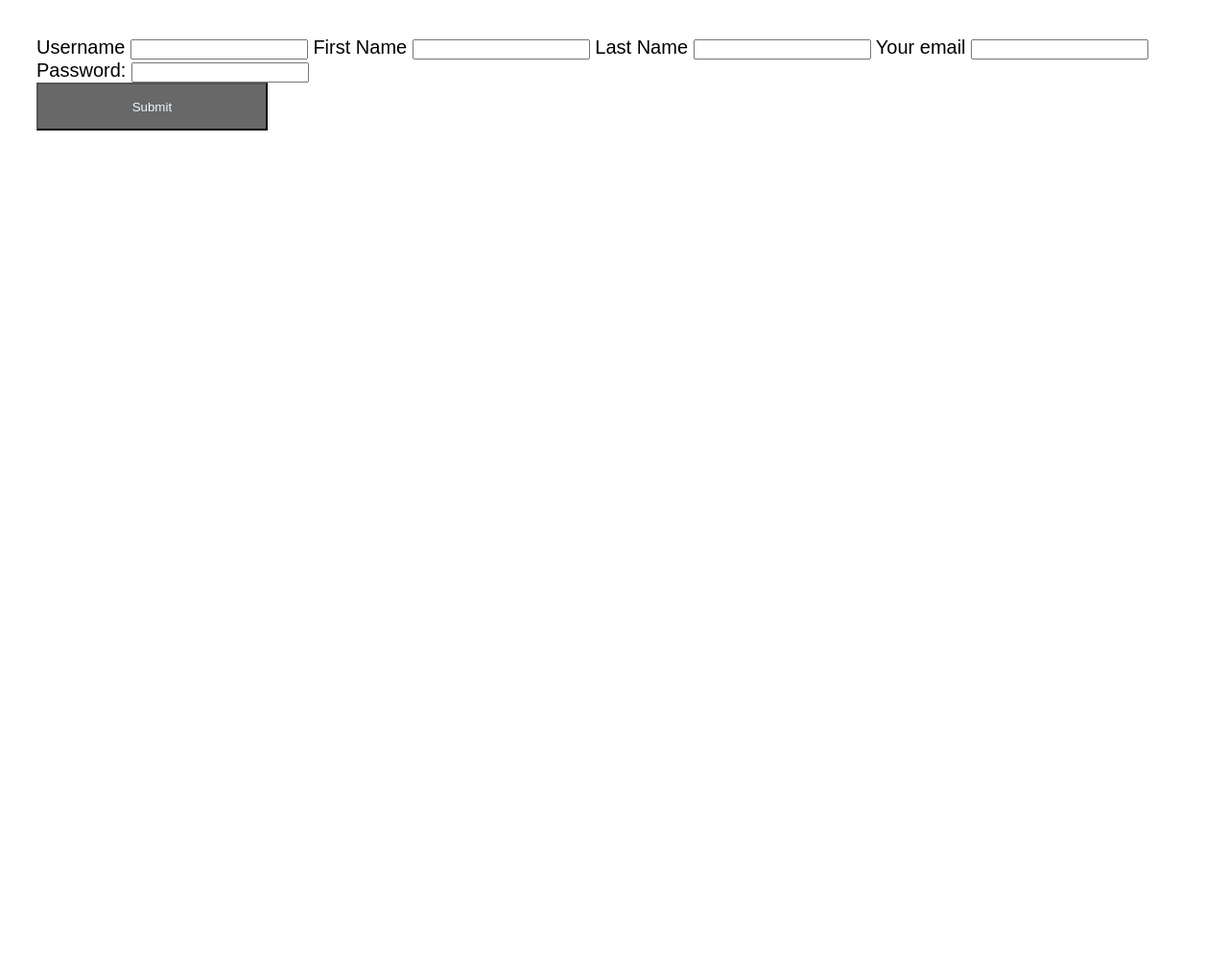
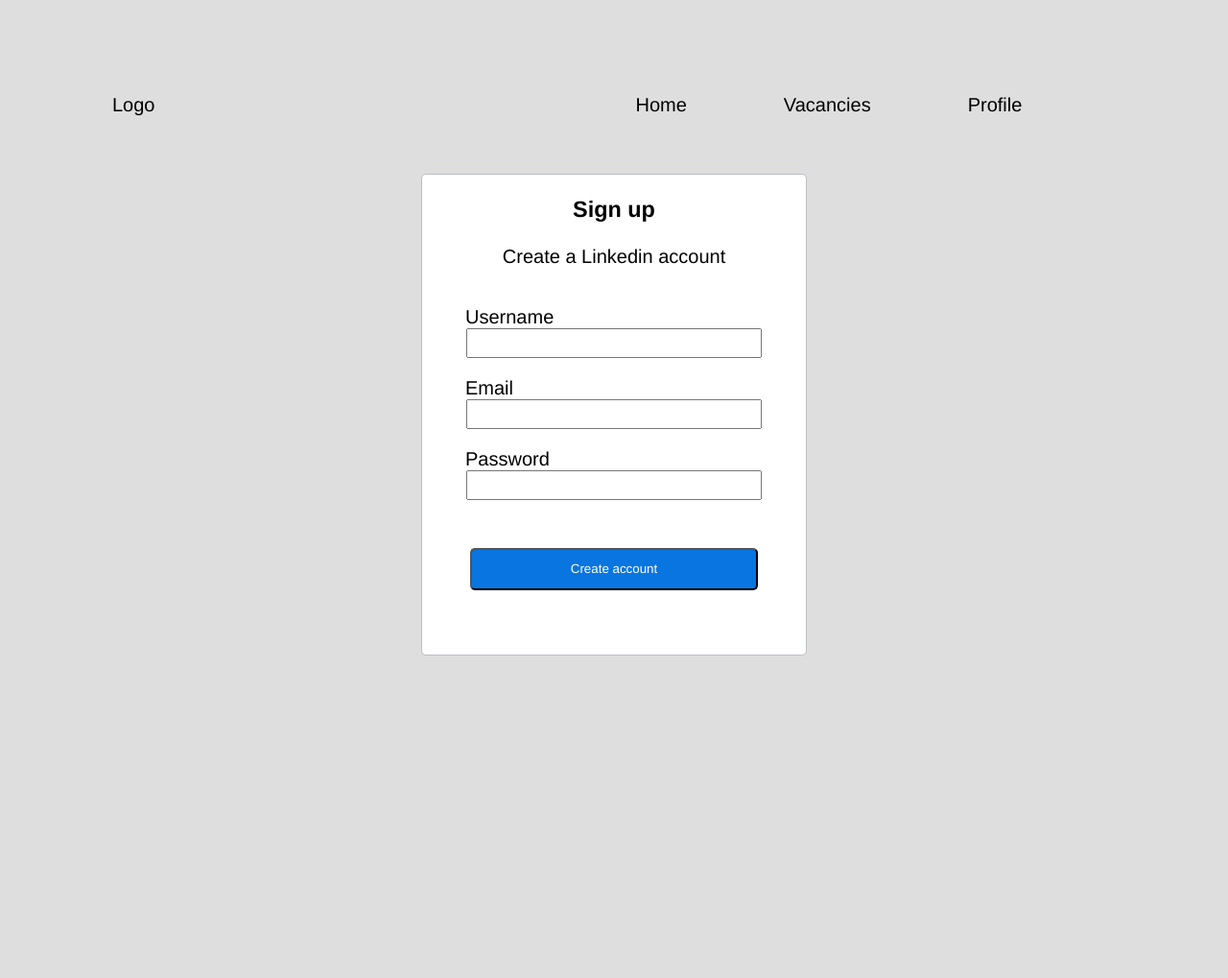
Before and after one commit to yabluko/Robak.LNU.Job-Portal, a Django app: template registrationapp/templates/registrationapp/registration.html in a window 1280 px wide. Shown: the whole page at 96% size. Before the commit the page ends 136 px from the top, so only its background shows below. Run offline with Django 4.2, Linux system fonts and the light colour scheme; the template is opened without the code that fills it, so the values that code supplies are empty.

Commit message:
created registration page

```diff
--- /dev/null
+++ b/core/urls.py
@@ -0,0 +1,6 @@
+from django.urls import path
+from . import views
+
+urlpatterns = [
+    path('', views.core, name="core" )
+]
--- a/core/views.py
+++ b/core/views.py
@@ -1,5 +1,4 @@
 from django.shortcuts import render
-from django.http import HttpResponse
 # Create your views here.
 
 def core(request):
--- a/job_portal/settings.py
+++ b/job_portal/settings.py
@@ -59,7 +59,7 @@ TEMPLATES = [
     {
         'BACKEND': 'django.template.backends.django.DjangoTemplates',
         'DIRS': [
-            BASE_DIR / 'templates'
+            BASE_DIR / 'templates',
         ],
         'APP_DIRS': True,
         'OPTIONS': {
--- a/job_portal/urls.py
+++ b/job_portal/urls.py
@@ -14,17 +14,13 @@ Including another URLconf
     2. Add a URL to urlpatterns:  path('blog/', include('blog.urls'))
 """
 from django.contrib import admin
-from django.urls import path
-
-from core.views import core
-from registrationapp.views import signup
-from registrationapp.views import login
-from info.views import info
+from django.urls import path, include
 
 urlpatterns = [
     path('admin/', admin.site.urls),
-    path('', core, name='core'),
-    path('signup/', signup, name='signup'),
-    path('signup/login/', login, name='login'),
-    path('info/', info, name='info'),
+    path('', include('core.urls')),
+
+    path('accounts/', include('registrationapp.urls')),
+    # path('signup/login/', login, name='login'),
+    # path('info/', info, name='info'),
 ]
--- /dev/null
+++ b/registrationapp/static/registrationapp/css/style.css
@@ -0,0 +1,125 @@
+body{
+    font-family: 'AvenirNext', Avenir, 'Helvetica Neue', Helvetica, Arial, sans-serif;
+    font-size: 20px;
+    padding: 30px;
+    background-color:rgb(223, 222, 222);
+
+}
+a{
+    text-decoration: none;
+}
+
+li{
+    list-style-type: none;
+}
+
+.wrapper{
+    min-height: 100%;
+    overflow: hidden;
+}
+
+.header{
+    width: 100%;
+    left: 0;
+    top: 0;
+    z-index: 50;
+}
+
+.header__container{
+    max-width: 1046px;
+    margin: 0 auto;
+    display: flex;
+    min-height: 104px;
+    align-items: center;
+}
+
+.header__menu{
+    margin: 0px 0px 0px 400px ;
+}
+
+.header__logo{
+    color: inherit;
+}
+
+.menu__list{
+    display: flex;
+}
+
+.menu__link{
+    margin-left: 21px;
+    color: inherit;
+}
+
+.menu__item{
+    margin: 40px;
+    color:black;
+}
+
+/* .header__menu{
+    display: flex;
+    flex-direction: row;
+} */
+
+
+.registration{
+    width: 100%;
+    height:800px;
+    margin : 20 auto;
+    display: flex;
+}
+
+.registration__container{
+    max-width: 1046px;
+    max-height: 500px;
+    width: 400px;
+    margin: 0 auto;
+    display: flex;
+    flex-direction: column;
+    background-color: rgb(255, 255, 255);
+    border: 1px solid rgb(186, 190, 197);
+    border-radius: 5px;
+}
+
+.registration__content__title{
+    text-align: center;
+}
+
+.registration__content__text{
+    text-align: center;
+}
+
+.registration__form__input
+{
+    width: 300px;
+    height: 25px;
+    margin: 0 auto;
+
+}
+
+.registration__form__label{
+    display: flex;
+    justify-content: start;
+    margin: 20px 20px 0px 45px;
+}
+
+
+.registration__form{
+    display: flex;
+    flex-direction: column;
+}
+
+.registration__form__button{
+    display: block;
+    margin: 50px auto;
+    width: 300px;
+    height: 44px;
+    justify-content: center;
+    font-family: 'AvenirNext', Avenir, 'Helvetica Neue', Helvetica, Arial, sans-serif;
+    background-color: #0975e0;
+    color: white;
+    border-radius: 5px;
+}
+
+.registration__form__button:hover{
+    background-color:#0e68a3;
+}
--- a/registrationapp/static/registrationapp/style.css
+++ /dev/null
@@ -1,19 +0,0 @@
-body{
-    font-family: Arial, Helvetica, sans-serif;
-    font-size: 20px;
-    padding: 30px;
-}
-
-.submit1{
-    /* display: block; */
-    display: block;
-    width: 20%;
-    height: 50px;
-    background-color: rgb(104, 104, 104);
-    font-family: Arial, Helvetica, sans-serif;
-    color: aliceblue;
-}
-
-.submit:hover{
-    background-color: rgb(181, 181, 181);
-}
--- a/registrationapp/templates/registrationapp/registration.html
+++ b/registrationapp/templates/registrationapp/registration.html
@@ -5,29 +5,69 @@
     <meta charset="UTF-8">
     <meta http-equiv="X-UA-Compatible" content="IE=edge">
     <meta name="viewport" content="width=device-width, initial-scale=1.0">
-    <link href="{% static 'registrationapp/style.css' %}"  rel="stylesheet">
-    <title>Document</title>
+    <link href="{% static 'registrationapp/css/style.css' %}"  rel="stylesheet">
+    <title>LinkedinClone</title>
   </head>
 <body>
-  <form class="registration" action="#" method="POST">
-    {% csrf_token %}
+<div class="wrapper">
+  <header class="header">
+    <div class="header__container">
+      <a href="#" class="header__logo">Logo</a>
+      <nav class="header__menu">
+        <ul class="menu__list">
+            <li class="menu__item">
+              <a href="{% url 'core' %}" class="menu__link">Home</a>
+            </li>
+            <li class="menu__item">
+              <a href="#" class="menu__link">Vacancies</a>
+            </li>
+            <li class="menu__item">
+              <a href="#" class="menu__link">Profile</a>
+            </li>
 
-    <label for="username">Username</label>
-    <input type="text" class="username" name="username" >
+        </ul>
+      </nav>
+    </div>
 
-    <label for="firstname">First Name</label>
-    <input type="text" class="firstname" name="firstname">
+  </header>
 
-    <label for="lastname">Last Name</label>
-    <input type="text" class="lastname" name="lastname">
+<div class="registration">
+    <div class="registration__container">
+      <div class="registration__content">
 
-    <label for="email">Your email</label>
-    <input type="text" class="email" name="email">
+        <div class="registration__content__title">
+          <h3>Sign up</h1>
+        </div>
 
-    <label for="password">Password:</label>
-    <input type="password" class="password" name="password">
-    <button type="submit"  class="submit1">Submit</button>
-  </form>
+        <div class="registration__content__text">
+          <p>Create a Linkedin account</p>
+        </div>
+
+      </div>
+
+      <form class="registration__form" action="#" method="POST">
+          {% csrf_token %}
+            <label for="username" class="registration__form__label">Username</label>
+            <input type="text" class="registration__form__input" name="username" >
+
+            <label for="email" class="registration__form__label" >Email</label>
+            <input type="text" class="registration__form__input" name="email">
+
+            <label for="password" class="registration__form__label">Password</label>
+            <input type="password" class="registration__form__input" name="password">
+
+            <button type="submit"  class="registration__form__button">Create account</button>
+
+
+      </form>
+    <!-- <footer>
+      <div class="footer-text">
+        hello
+      </div>
+    </footer> -->
+
+    </div>
+</div>
 
 </body>
 </html>
--- /dev/null
+++ b/registrationapp/urls.py
@@ -0,0 +1,6 @@
+from django.urls import path
+from . import views
+
+urlpatterns = [
+    path('signup/', views.signup, name="signup"),
+]
--- a/registrationapp/views.py
+++ b/registrationapp/views.py
@@ -20,5 +20,5 @@ def signup(request):
 
     return render(request, 'registrationapp/registration.html')
 
-def login(request):
-    return render(request, 'registrationapp/login.html')
+# def login(request):
+#     return render(request, 'registrationapp/login.html')
```
Also changed, not shown: core/static/core/style.css (+3 -4 lines), core/templates/core/index.html (+3 -6 lines), 2 other files.
